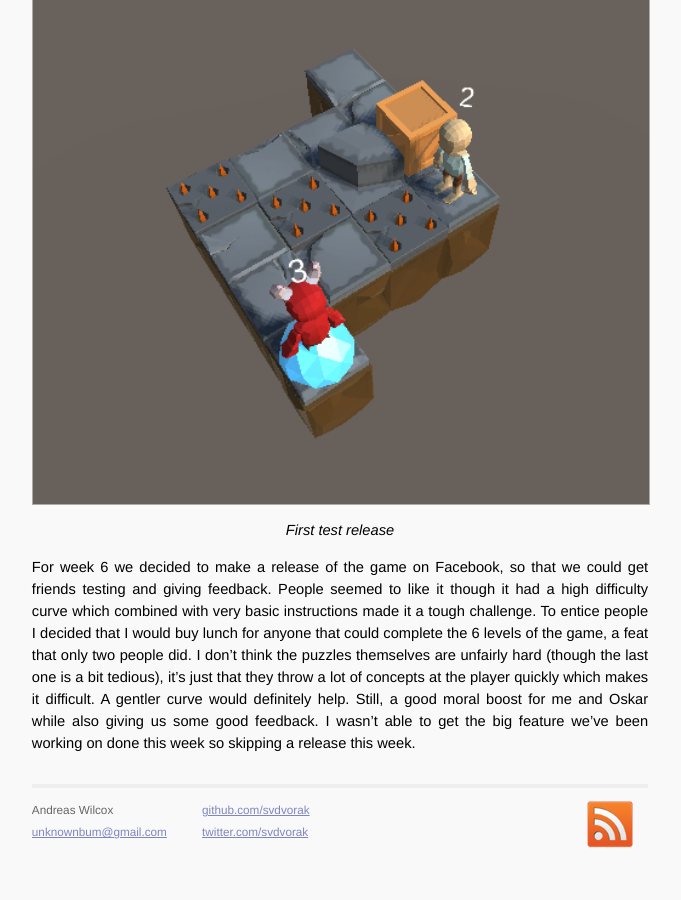
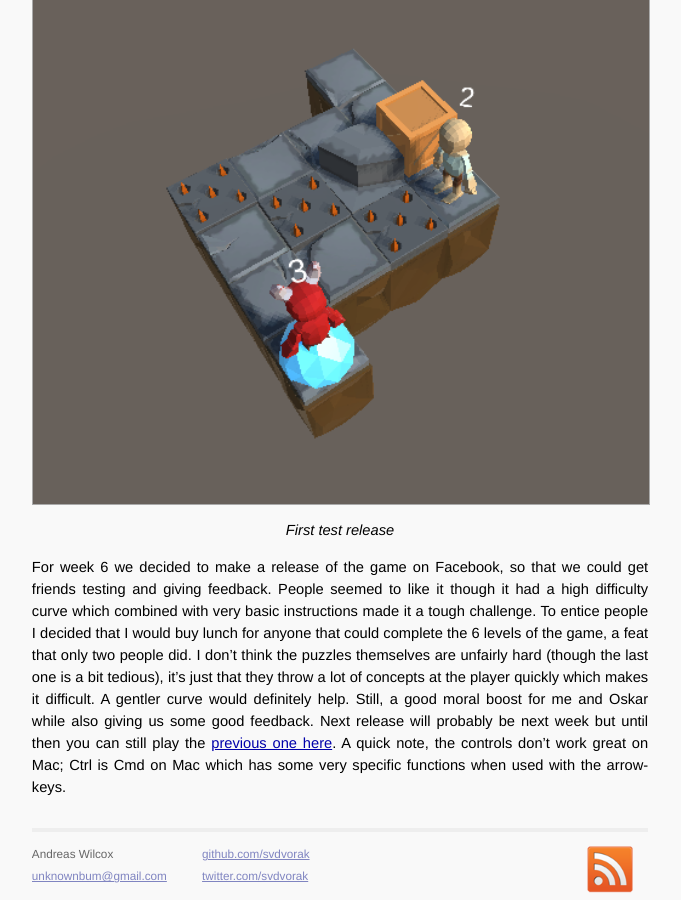
Before and after one commit to SvDvorak/svdvorak.github.io, a Jekyll site: the page built from _posts/2016-02-13-The_start_of_a_puzzle.md, in a window 1280 px wide and 900 px high, scrolled down 2065 px. Shown: the whole window, without its empty margins (300-981 px from the left). Built offline with Jekyll 4.4.1, drawn with Linux system fonts in a browser that asks for light colours; Markdown is read by kramdown in place of the engine named in the settings; before the commit the page ends 2921 px from its top, so only the background shows below that.

Commit message:
Added link to latest release in post

```diff
--- a/_posts/2016-02-13-The_start_of_a_puzzle.md
+++ b/_posts/2016-02-13-The_start_of_a_puzzle.md
@@ -22,4 +22,4 @@ So at the beginning of week 5 I decided to do something I should have done the f
 [![image]({{ site.url }}/images/AMazeBoss_release_1.png)](https://dl.dropboxusercontent.com/u/107494599/AMazeBoss/BuildWeb/index.html)
 <p class="imageText">First test release</p>
 
-For week 6 we decided to make a release of the game on Facebook, so that we could get friends testing and giving feedback. People seemed to like it though it had a high difficulty curve which combined with very basic instructions made it a tough challenge. To entice people I decided that I would buy lunch for anyone that could complete the 6 levels of the game, a feat that only two people did. I don't think the puzzles themselves are unfairly hard (though the last one is a bit tedious), it's just that they throw a lot of concepts at the player quickly which makes it difficult. A gentler curve would definitely help. Still, a good moral boost for me and Oskar while also giving us some good feedback. I wasn't able to get the big feature we've been working on done this week so skipping a release this week.
+For week 6 we decided to make a release of the game on Facebook, so that we could get friends testing and giving feedback. People seemed to like it though it had a high difficulty curve which combined with very basic instructions made it a tough challenge. To entice people I decided that I would buy lunch for anyone that could complete the 6 levels of the game, a feat that only two people did. I don't think the puzzles themselves are unfairly hard (though the last one is a bit tedious), it's just that they throw a lot of concepts at the player quickly which makes it difficult. A gentler curve would definitely help. Still, a good moral boost for me and Oskar while also giving us some good feedback. Next release will probably be next week but until then you can still play the [previous one here](https://dl.dropboxusercontent.com/u/107494599/AMazeBoss/BuildWeb/index.html). A quick note, the controls don't work great on Mac; Ctrl is Cmd on Mac which has some very specific functions when used with the arrow-keys.
```
